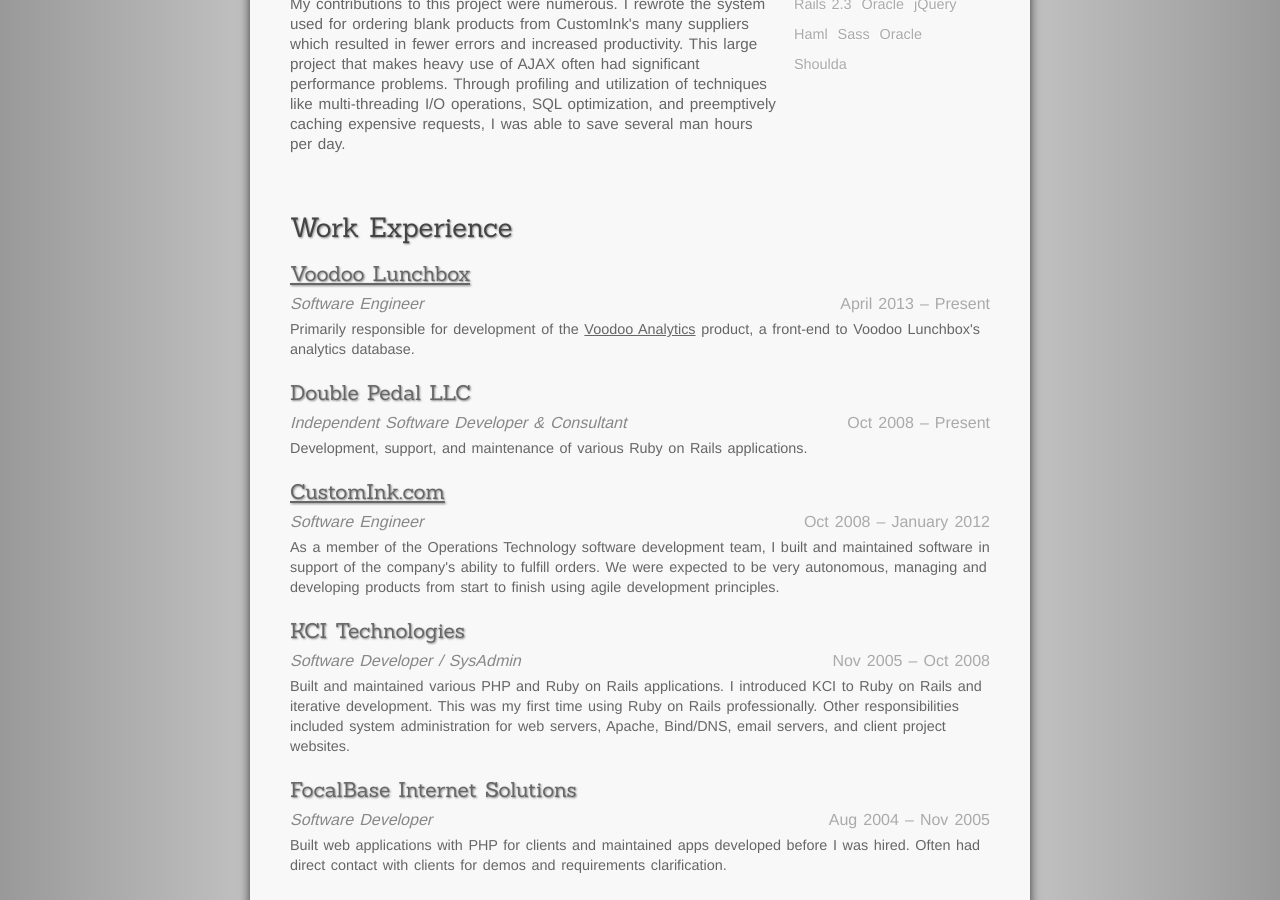
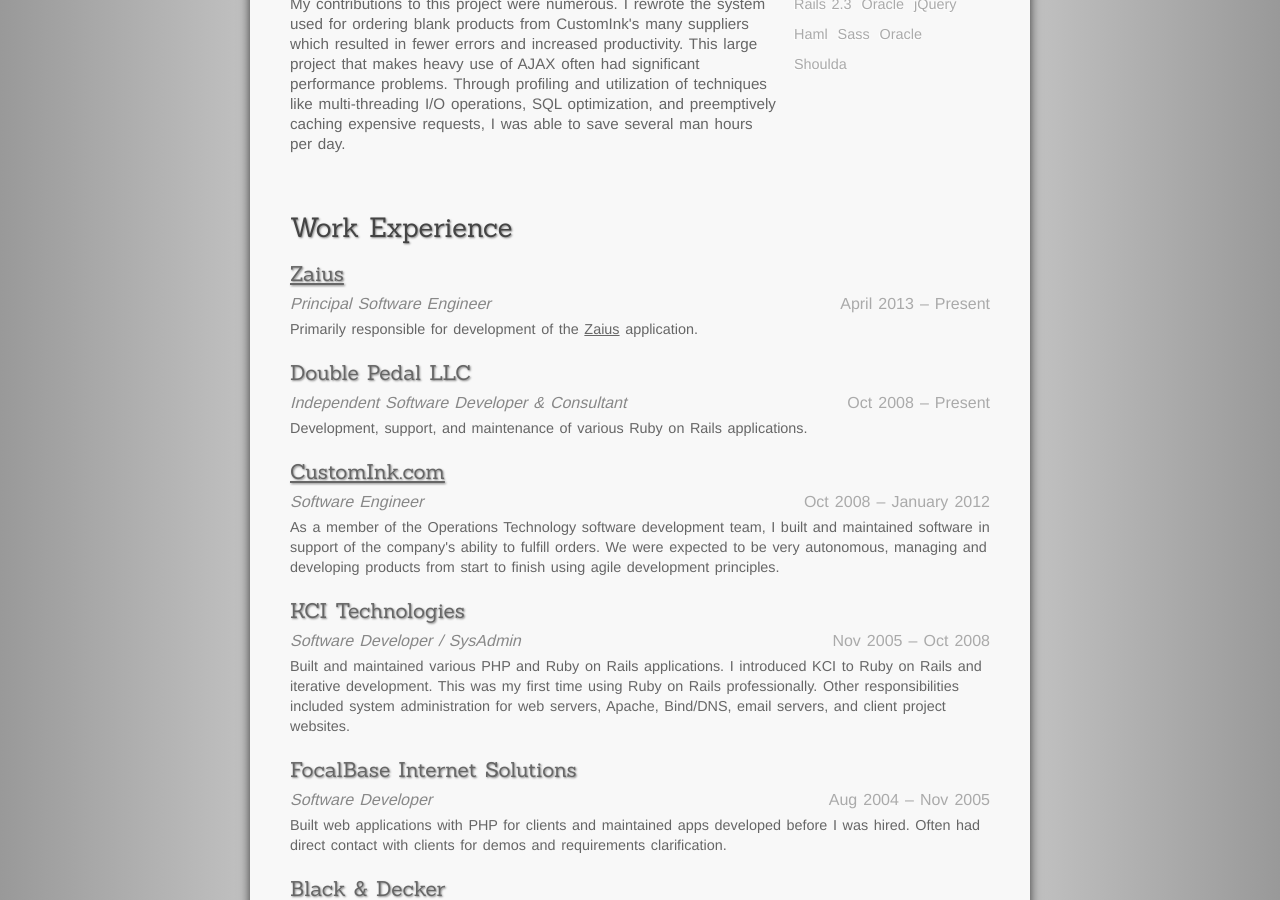
Before and after one commit to derekharmel/derekharmel.github.com, a Jekyll site: the page built from index.html, in a window 1280 px wide and 900 px high, scrolled down 1977 px. Built offline with Jekyll 4.4.1, drawn with Linux system fonts in a browser that asks for light colours; nearby versions of some CDN libraries.

Commit message:
Changed Voodoo Lunchbox to Zaius

```diff
--- a/index.html
+++ b/index.html
@@ -269,14 +269,13 @@
 
 <h4>Work Experience</h4>
 
-<h5><a target="_blank" href="http://vooodoolunchbox.com/">Voodoo Lunchbox</a></h5>
+<h5><a target="_blank" href="http://zaius.com/">Zaius</a></h5>
 <div class="job">
-  <span class="title">Software Engineer</span>
+  <span class="title">Principal Software Engineer</span>
   <span class="duration">April 2013 &ndash; Present</span>
   <p class="description">
     Primarily responsible for development of the
-    <a target="_blank" href="http://voodooanalytics.com">Voodoo Analytics</a>
-    product, a front-end to Voodoo Lunchbox's analytics database.
+    <a target="_blank" href="http://zaius.com">Zaius</a> application.
   </p>
 </div>
 
```
Also changed, not shown: 1 other file.
